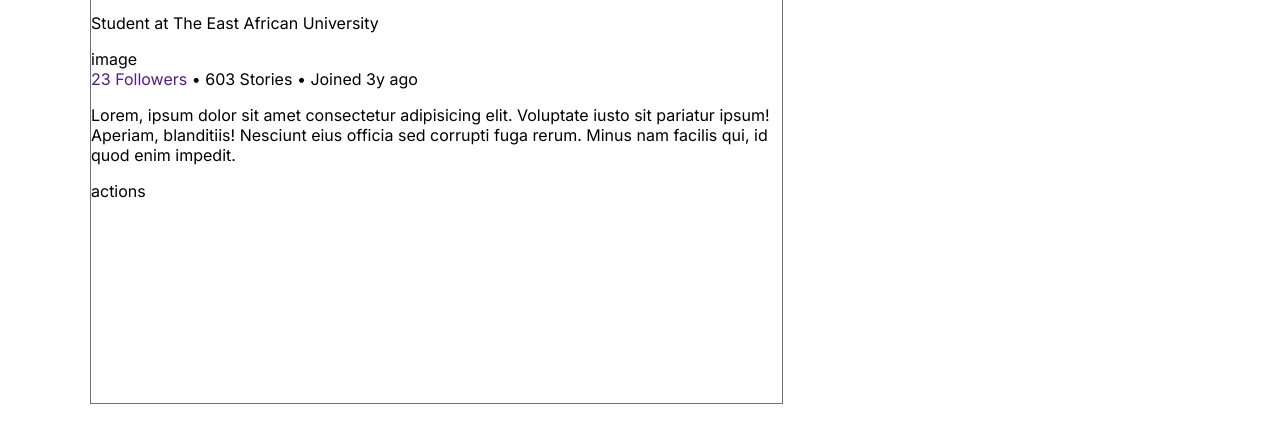
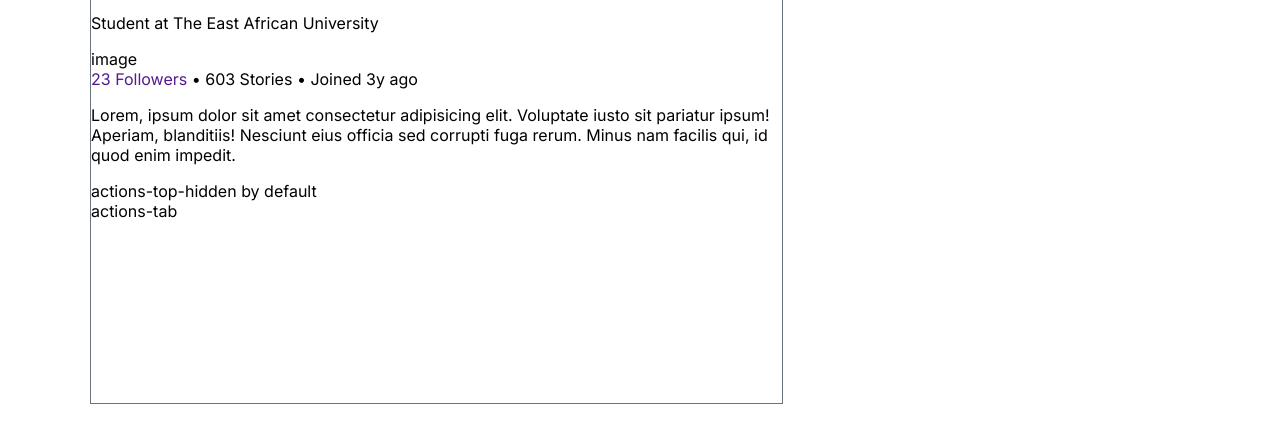
Before and after one commit to fescii/qval-web, a plain HTML site: page profile.html in a window 1280 px wide. Shown: the part 146-588 px from the top of the page. Drawn offline with Linux system fonts and the light colour scheme.

Commit message:
Search: Entry  A15

```diff
--- a/profile.html
+++ b/profile.html
@@ -546,7 +546,9 @@
         Lorem, ipsum dolor sit amet consectetur adipisicing elit. Voluptate iusto sit pariatur ipsum! Aperiam, blanditiis! Nesciunt eius officia sed corrupti fuga rerum. Minus nam facilis qui, id quod enim impedit.
       </p>
       <div class="actions">
-        actions
+        actions-top-hidden by default
+        <br>
+        actions-tab
       </div>
     </section>
     <section class="side">
```
